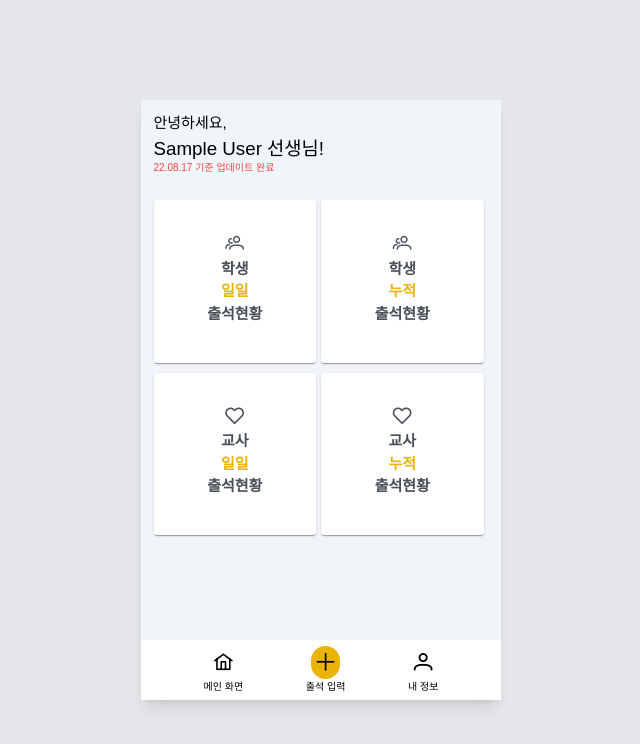
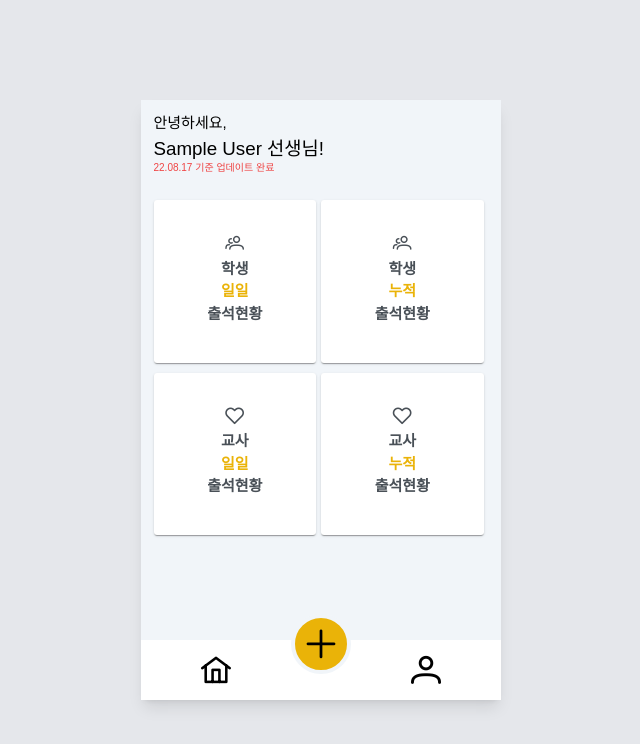
Before and after one commit to cosmickj/odumak-frontend, a Vue app: page / in a window 1280 px wide. Shown: the top 744 px of the page, without its empty margins (319-959 px from the left). Built offline with nearby package versions, Linux system fonts and the light colour scheme; no server answers; the database is empty; sample sign-in values are in the browser's storage; what vue-cookies would draw is missing.

Commit message:
Feat: 네비게이션바 UI 수정

```diff
--- a/src/components/TheNavbar.vue
+++ b/src/components/TheNavbar.vue
@@ -1,15 +1,14 @@
 <template>
-  <div class="z-10 h-24 bg-white flex justify-evenly items-center">
-    <TheNavbarItem icon="pi-home" title="메인 화면" route-name="HomeView" />
+  <div class="flex h-24 bg-white rounded-t-3xl items-center justify-evenly">
+    <TheNavbarItem icon="pi pi-home" route-name="HomeView" />
 
     <TheNavbarItem
-      icon="pi-plus"
-      title="출석 입력"
+      icon="pi pi-plus"
       route-name="AttendanceChecker"
       :is-important="true"
     />
 
-    <TheNavbarItem icon="pi-user" title="내 정보" route-name="UserView" />
+    <TheNavbarItem icon="pi pi-user" route-name="UserView" />
   </div>
 </template>
 
--- a/src/components/TheNavbarItem.vue
+++ b/src/components/TheNavbarItem.vue
@@ -1,22 +1,28 @@
 <template>
-  <div class="flex flex-col justify-center items-center">
-    <router-link
-      class="p-2"
-      :class="{ 'bg-yellow-500 rounded-full': isImportant }"
-      :to="{ name: routeName }"
+  <RouterLink :to="{ name: routeName }">
+    <div
+      class="flex w-24 h-24 items-center justify-center"
+      :class="{ 'button-important': isImportant }"
     >
-      <i class="pi text-3xl" :class="icon"></i>
-    </router-link>
-    <span>{{ title }}</span>
-  </div>
+      <i class="text-5xl" :class="icon"></i>
+    </div>
+  </RouterLink>
 </template>
 
 <script setup lang="ts">
 defineProps<{
   icon: string;
+  routeName: string;
   isImportant?: boolean;
-  routeName: string;
-  position?: string;
-  title: string;
 }>();
 </script>
+
+<style scoped>
+.button-important {
+  position: relative;
+  bottom: 26px;
+  background: rgb(234, 179, 8);
+  border: 4px solid rgb(241, 245, 249);
+  border-radius: 50%;
+}
+</style>
```
